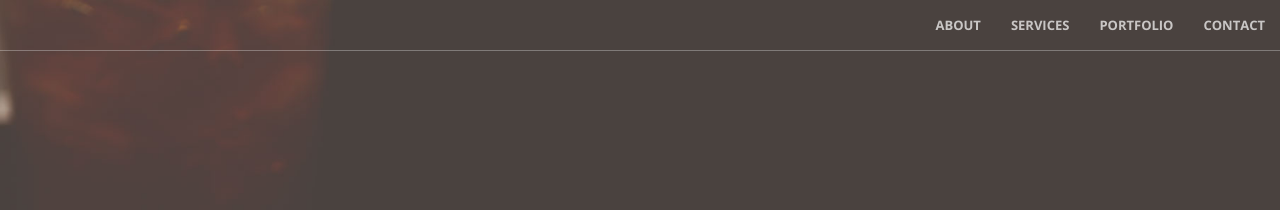
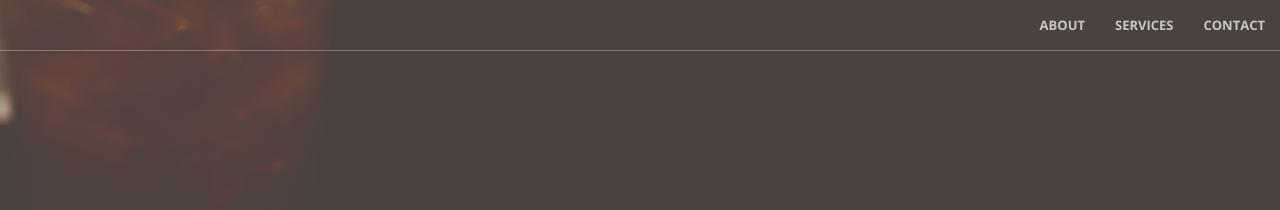
Before and after one commit to HeyalSolutions/heyalsolutions.github.io, a Jekyll site: the page built from index.html, in a window 1280 px wide and 900 px high. Shown: the top 210 px of the window. Built offline with Jekyll 4.4.1, drawn with Linux system fonts in a browser that asks for light colours.

Commit message:
remove from nav
Signed-off-by: Alistair Hey <alistair@heyal.co.uk>

```diff
--- a/_includes/nav.html
+++ b/_includes/nav.html
@@ -19,9 +19,11 @@
                 <li>
                     <a class="page-scroll" href="#services">Services</a>
                 </li>
+<!--
                 <li>
                     <a class="page-scroll" href="#portfolio">Portfolio</a>
                 </li>
+-->
                 <li>
                     <a class="page-scroll" href="#contact">Contact</a>
                 </li>
--- a/_includes/services.html
+++ b/_includes/services.html
@@ -18,7 +18,7 @@
             </div>
             <div class="col-lg-3 col-md-6 text-center">
                 <div class="service-box">
-                    <i class="fa fa-4x fa-paper-plane wow bounceIn text-primary" data-wow-delay=".1s"></i>
+                    <i class="fa fa-4x fa-comments wow bounceIn text-primary" data-wow-delay=".1s"></i>
                     <h3>DevOps Consultancy</h3>
 		    <p class="text-muted">Want to deliver more safely and faster? We can help</p>
                 </div>
```
